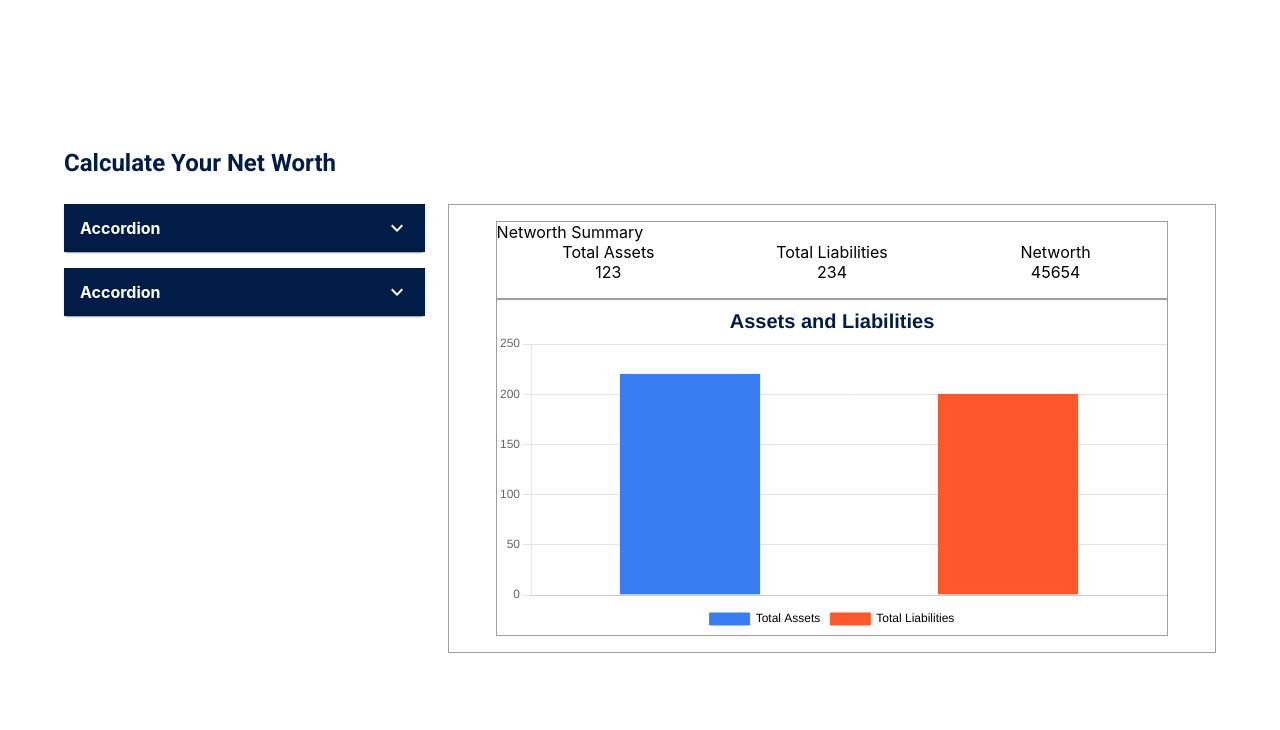
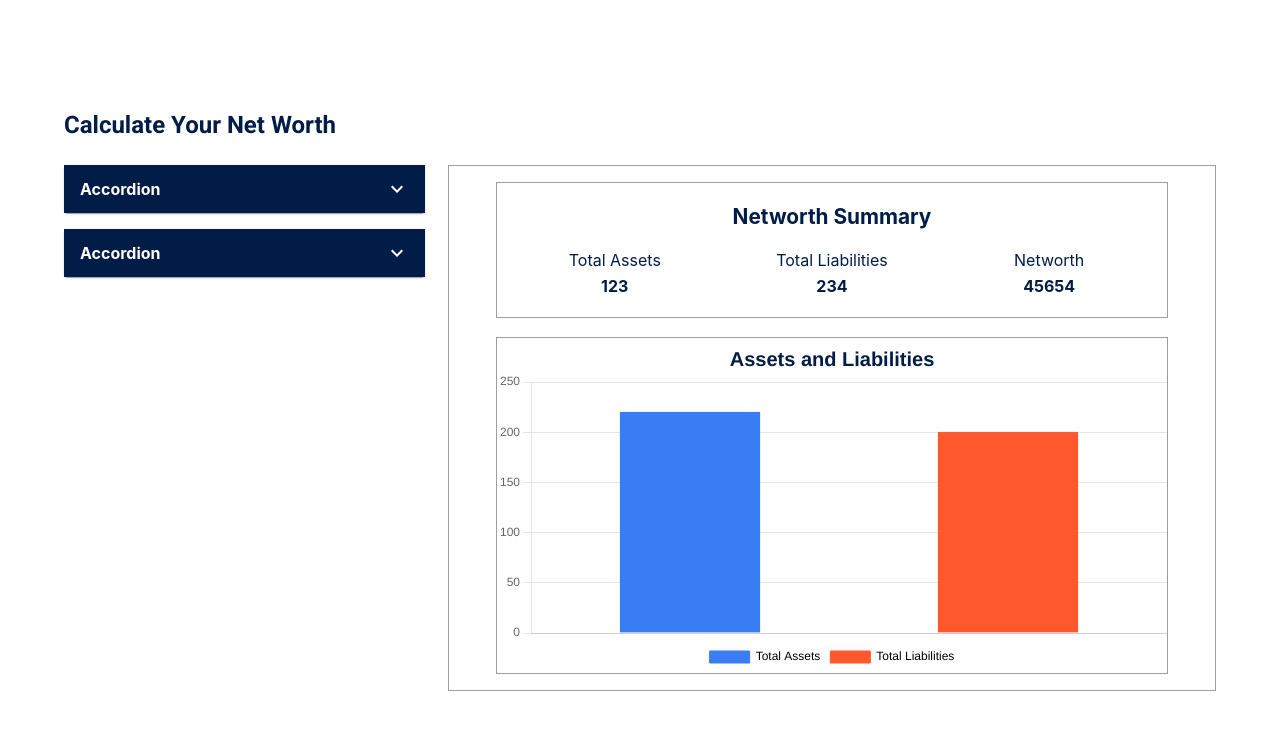
Before and after one commit to Bhavana-Jami/networth_calculator, a React (Create React App) app: page / in a window 1280 px wide. Shown: the top 730 px of the page. Built offline with nearby package versions, Linux system fonts and the light colour scheme.

Commit message:
fixed gap and padding in the right container

```diff
--- a/src/components/Main.js
+++ b/src/components/Main.js
@@ -42,18 +42,18 @@ function Main() {
                     </Grid>
                 </Grid>
                 <Grid item xs={8} border={1} borderColor={'grey.500'} >
-                    <Grid container  sx={{ display: "flex", justifyContent: "center", alignItems:"center", padding:"1rem"}}>
-                        <Grid item xs={11} border={1} borderColor={'grey.500'}>
-                            <Grid container  sx={{marginBottom:"1rem"}}>
-                                <Grid item xs={12}>Networth Summary</Grid>
+                    <Grid container sx={{ display: "flex", justifyContent: "center", alignItems: "center", padding: "1rem", gap: "1.2rem" }}>
+                        <Grid item xs={11} border={1} borderColor={'grey.500'} >
+                            <Grid container sx={{ gap: "1.3rem", padding: "1.3rem 0.6rem" }}>
+                                <Grid item xs={12} sx={{ display: "flex", justifyContent: "center", alignItems: "center", color: "#011c46", fontWeight: "bold", fontSize: "1.3rem" }}>Networth Summary</Grid>
                                 <Grid item xs={12}>
-                                    <Grid container>
+                                    <Grid container sx={{ color: "#011c46" }}>
 
                                         {[{ item: "Total Assets", value: 123 }, { item: "Total Liabilities", value: 234 }, { item: "Networth", value: 45654 }].map((item) => {
                                             return (
-                                                <Grid item xs={4} sx={{ display: "flex", justifyContent: "center", alignItems: "center", flexDirection: "column" }}>
+                                                <Grid item xs={4} sx={{ display: "flex", justifyContent: "center", alignItems: "center", flexDirection: "column", gap:"0.4rem" }}>
                                                     <Grid item>{item.item}</Grid>
-                                                    <Grid item>{item.value}</Grid>
+                                                    <Grid item sx={{ fontWeight: "bold" }}>{item.value}</Grid>
                                                 </Grid>
                                             )
                                         })}
```
